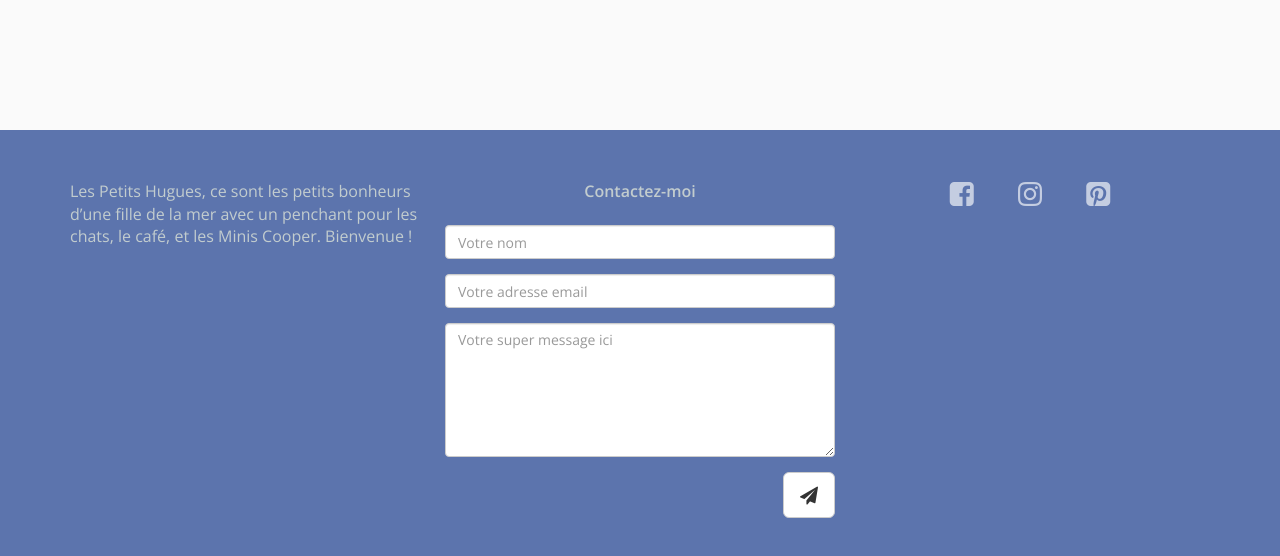
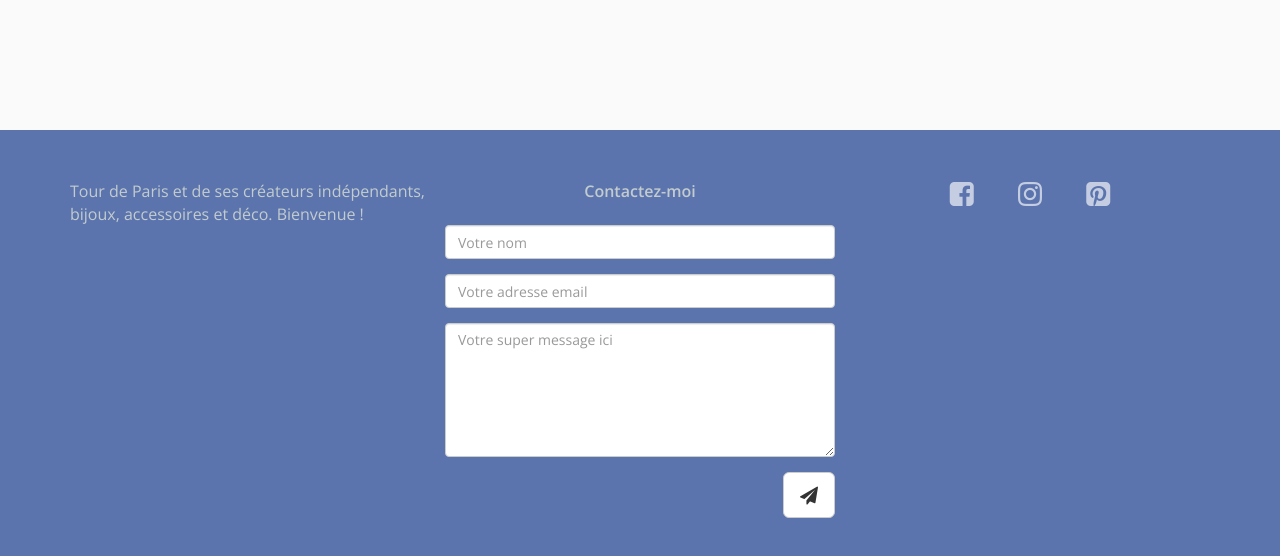
Before and after one commit to lespetitshugues/lespetitshugues.github.io, a Jekyll site: the page built from index.html, in a window 1280 px wide and 1259 px high. Shown: the part 703-1259 px from the top of the window. Built offline with Jekyll 4.4.1, drawn with Linux system fonts in a browser that asks for light colours; nearby versions of some CDN libraries.

Commit message:
Update from Forestry.io - _data/template.yml

```diff
--- a/_data/template.yml
+++ b/_data/template.yml
@@ -13,5 +13,5 @@ social:
 logo:
   img: "/img/logo.jpg"
 description:
-  footer: Les Petits Hugues, ce sont les petits bonheurs d’une fille de la mer avec
-    un penchant pour les chats, le café, et les Minis Cooper. Bienvenue !
+  footer: Tour de Paris et de ses créateurs indépendants, bijoux, accessoires et déco.
+    Bienvenue !
```
